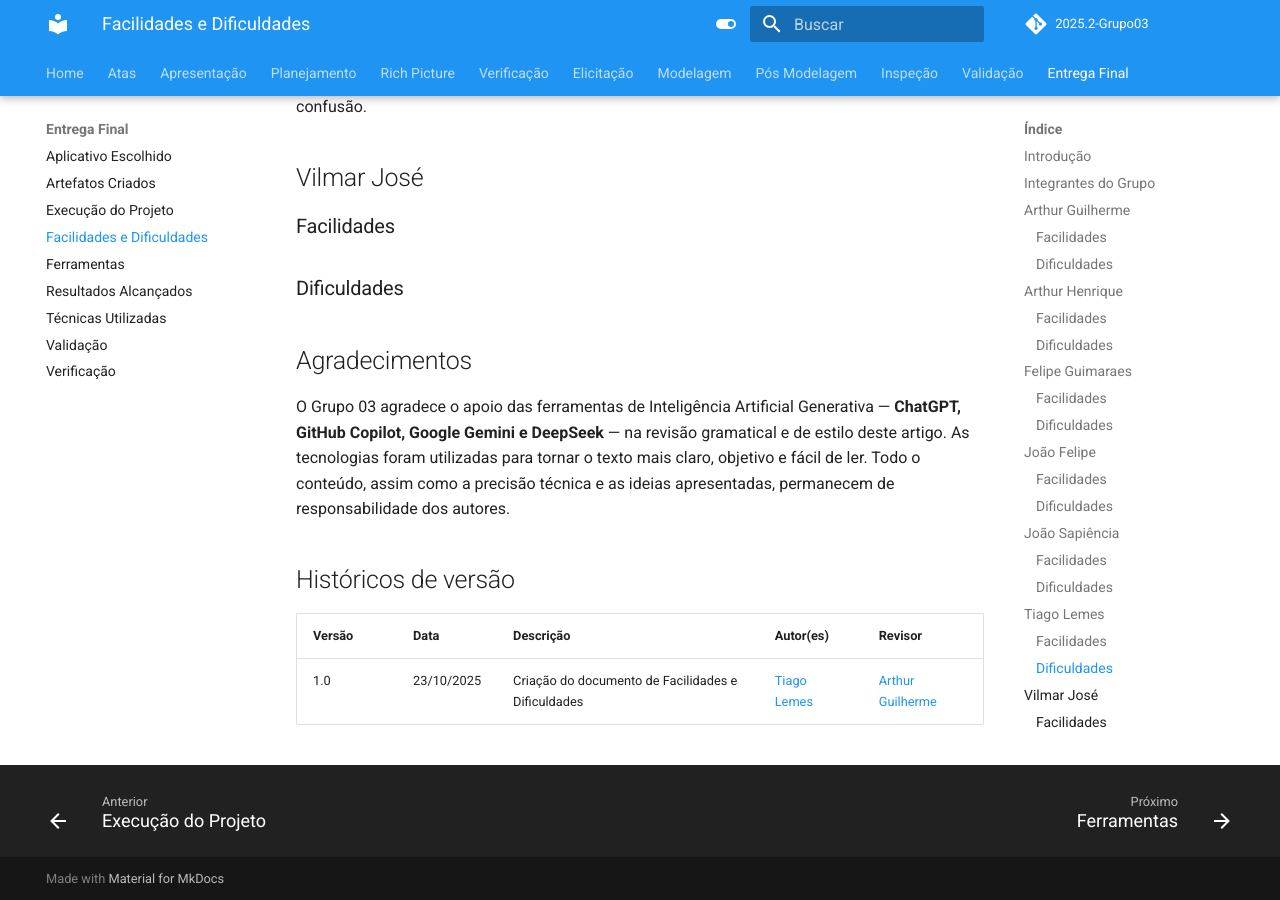
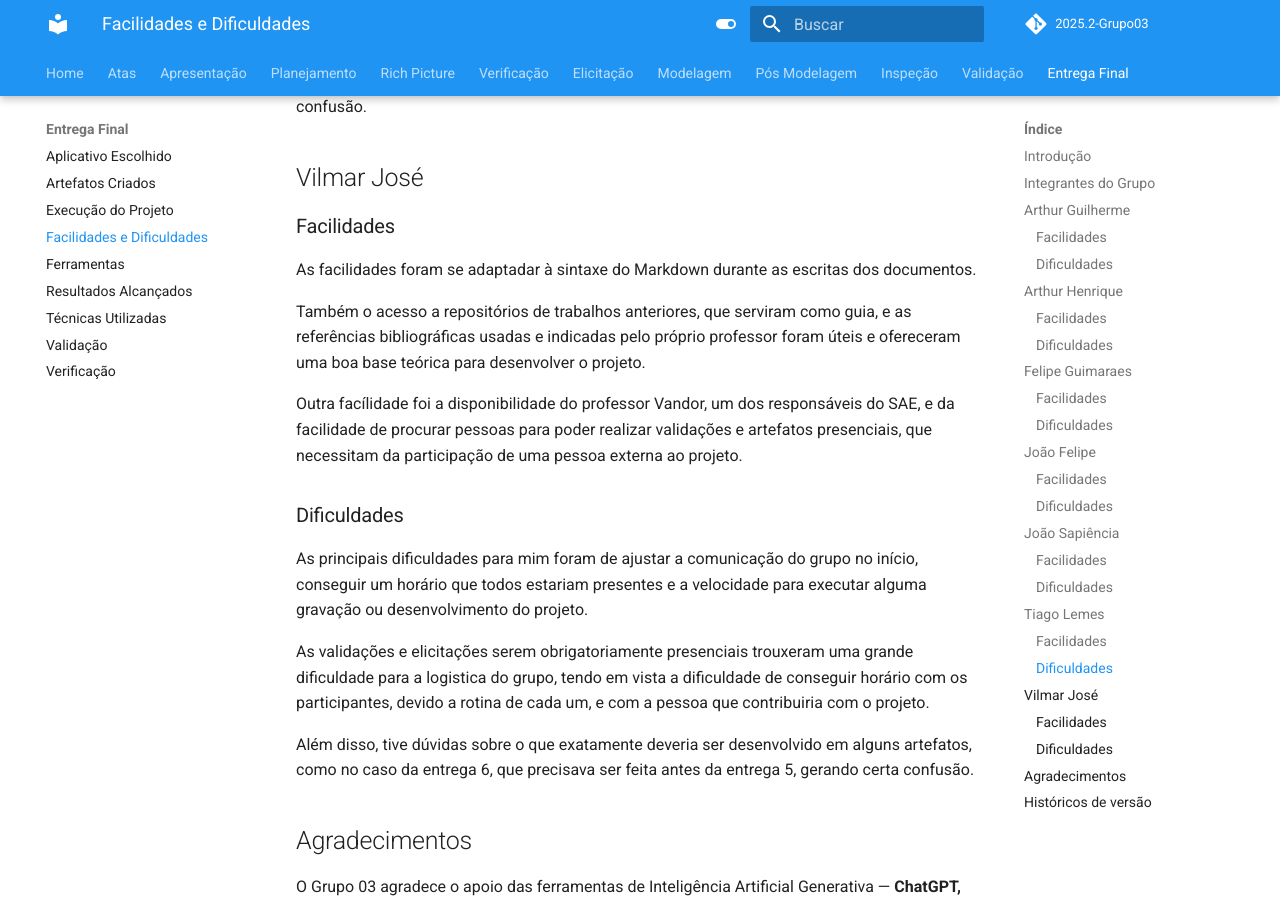
Before and after one commit to Requisitos-de-Software/2025.2-Grupo03, an MkDocs documentation site: the page built from docs/Entrega_Final/facilidades_dificuldades.md, in a window 1280 px wide and 900 px high, scrolled down 3100 px. Built offline with MkDocs 1.6.1 and Material for MkDocs 9.7.7, drawn with Linux system fonts in a browser that asks for light colours; comment, search, counter and statistics services are not loaded; some of the changed text lies outside the part shown.

Commit message:
Revise contributions and document difficulties and facilities
Updated contributions and added detailed accounts of difficulties and facilities experienced during the project.

```diff
--- a/docs/Entrega_Final/facilidades_dificuldades.md
+++ b/docs/Entrega_Final/facilidades_dificuldades.md
@@ -24,7 +24,7 @@ A Tabela 1 apresenta todos os integrantes da equipe que participaram do artefato
 | [João Felipe](https://github.com/MrBolt2005) | |
 | [João Sapiência](https://github.com/JoaoSapiencia) |  |
 | [Tiago Lemes](https://github.com/TiagoTeixeira-2005) | Criação do documento de Facilidades e Dificuldades, além da adição dos relatos de dificuldades e facilidades em relação à disciplina. |
-| [Vilmar José](https://github.com/VilmarFagundes) |  |
+| [Vilmar José](https://github.com/VilmarFagundes) | Adição dos relatos de dificuldades e facilidades em relação à disciplina. |
 
 
 <div align="center"><strong>Autoria de <a href="https://github.com/TiagoTeixeira-2005">Tiago Lemes</a></strong></div>
@@ -87,7 +87,19 @@ Também enfrentei dúvidas sobre o que exatamente deveria ser desenvolvido em al
 
 ### Facilidades
 
+As facilidades foram se adaptadar à sintaxe do Markdown durante as escritas dos documentos.
+
+Também o acesso a repositórios de trabalhos anteriores, que serviram como guia, e as referências bibliográficas usadas e indicadas pelo próprio professor foram úteis e ofereceram uma boa base teórica para desenvolver o projeto.
+
+Outra facílidade foi a disponibilidade do professor Vandor, um dos responsáveis do SAE, e da facilidade de procurar pessoas para poder realizar validações e artefatos presenciais, que necessitam da participação de uma pessoa externa ao projeto.
+
 ### Dificuldades
+
+As principais dificuldades para mim foram de ajustar a comunicação do grupo no início, conseguir um horário que todos estariam presentes e a velocidade para executar alguma gravação ou desenvolvimento do projeto.
+
+As validações e elicitações serem obrigatoriamente presenciais trouxeram uma grande dificuldade para a logistica do grupo, tendo em vista a dificuldade de conseguir horário com os participantes, devido a rotina de cada um, e com a pessoa que contribuiria com o projeto.
+
+Além disso, tive dúvidas sobre o que exatamente deveria ser desenvolvido em alguns artefatos, como no caso da entrega 6, que precisava ser feita antes da entrega 5, gerando certa confusão.
 
 ## Agradecimentos
 O Grupo 03 agradece o apoio das ferramentas de Inteligência Artificial Generativa — **ChatGPT, GitHub Copilot, Google Gemini e DeepSeek** — na revisão gramatical e de estilo deste artigo. As tecnologias foram utilizadas para tornar o texto mais claro, objetivo e fácil de ler. Todo o conteúdo, assim como a precisão técnica e as ideias apresentadas, permanecem de responsabilidade dos autores.
```
